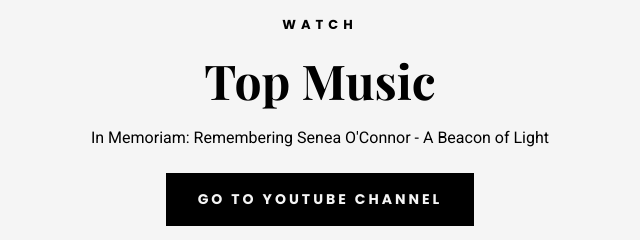
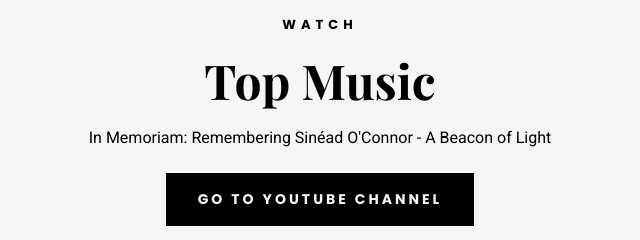
Before and after one commit to valeridev/SC, a plain HTML site: page index.html in a window 1280 px wide. Shown: the part 1465-1705 px from the top of the page, 320-960 px from the left. Drawn offline with nearby package versions, Linux system fonts and the light colour scheme; grey boxes are pictures that could not be loaded.

Commit message:
Update index.html

```diff
--- a/index.html
+++ b/index.html
@@ -378,7 +378,7 @@
                     <h1>Top Music</h1>
 
                     <p>
-                        In Memoriam: Remembering Senea O'Connor - A Beacon of Light
+                        In Memoriam: Remembering Sinéad O'Connor - A Beacon of Light
                     </p>
                     <a href="https://www.youtube.com/channel/UCaJmMC7W6kU1QVaa1xb-2Hg" target="_blank">Go To YouTube
                         Channel</a>
```
